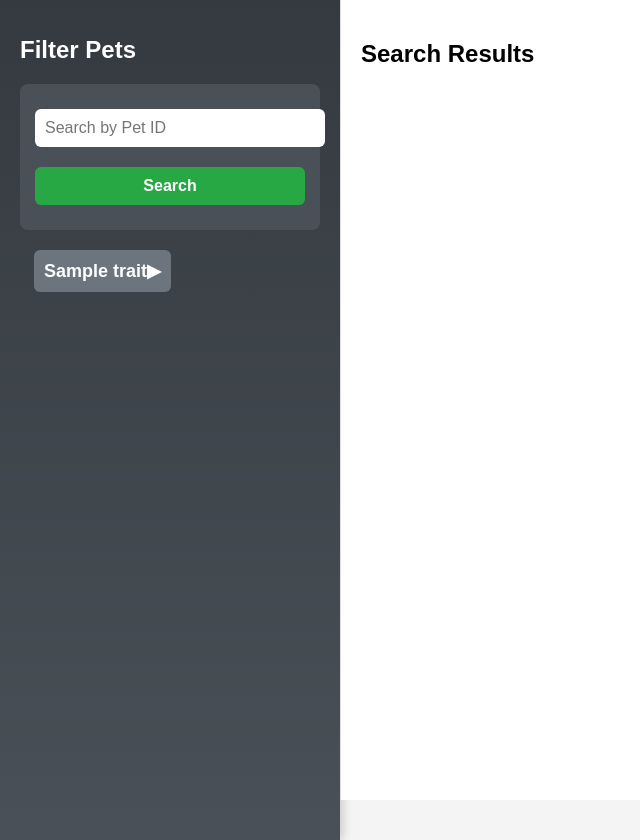
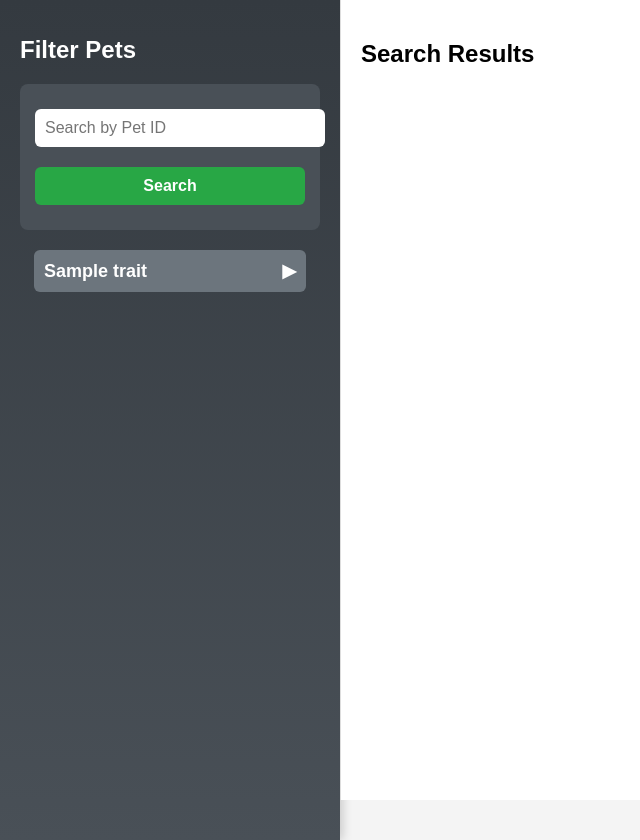
Before and after one commit to lewtondoteth/Omnia-Tools, a Flask app: template templates/index.html in a window 1280 px wide. Shown: the whole page, without its empty margins (0-640 px from the left). Run offline with Flask 3, Linux system fonts and the light colour scheme; the template is opened without the code that fills it: most values are stand-ins (such as "Sample title", 1, 10 or a date in 2020).

Commit message:
updated drop downs but search broke

```diff
--- a/templates/index.html
+++ b/templates/index.html
@@ -66,6 +66,9 @@
             display: flex;
             justify-content: space-between;
             align-items: center;
+            user-select: none;
+            width: 100%;
+            box-sizing: border-box;
         }
         .checkbox-group {
             display: none;
@@ -120,29 +123,21 @@
     <script>
         function toggleGroup(legendElement) {
             const checkboxGroup = legendElement.nextElementSibling;
-            checkboxGroup.style.display = checkboxGroup.style.display === 'none' ? 'flex' : 'none';
+            const isExpanded = checkboxGroup.style.display === 'flex';
+            // Toggle display with a smooth transition
+            checkboxGroup.style.display = isExpanded ? 'none' : 'flex';
+
+            // Optionally, rotate the arrow indicator
+            const arrow = legendElement.querySelector('span');
+            arrow.textContent = isExpanded ? '▶' : '▼';
         }
 
-        async function fetchResults(event) {
-            event.preventDefault();
-            const formData = new FormData(event.target);
-            const response = await fetch(event.target.action, {
-                method: event.target.method,
-                body: formData
+        document.addEventListener('DOMContentLoaded', () => {
+            const legends = document.querySelectorAll('legend');
+            legends.forEach(legend => {
+                legend.addEventListener('click', () => toggleGroup(legend));
             });
-
-            if (response.ok) {
-                const html = await response.text();
-                document.querySelector('.content').innerHTML = html;
-            } else {
-                alert('Error loading results.');
-            }
-        }
-
-        window.onload = function () {
-            const forms = document.querySelectorAll('form');
-            forms.forEach(form => form.addEventListener('submit', fetchResults));
-        };
+        });
     </script>
 </head>
 <body>
@@ -157,7 +152,7 @@
         <form action="/search" method="POST">
             {% for trait, values in attributes.items() %}
                 <fieldset>
-                    <legend onclick="toggleGroup(this)">
+                    <legend>
                         {{ trait }} <span>&#9654;</span>
                     </legend>
                     <div class="checkbox-group">
```
